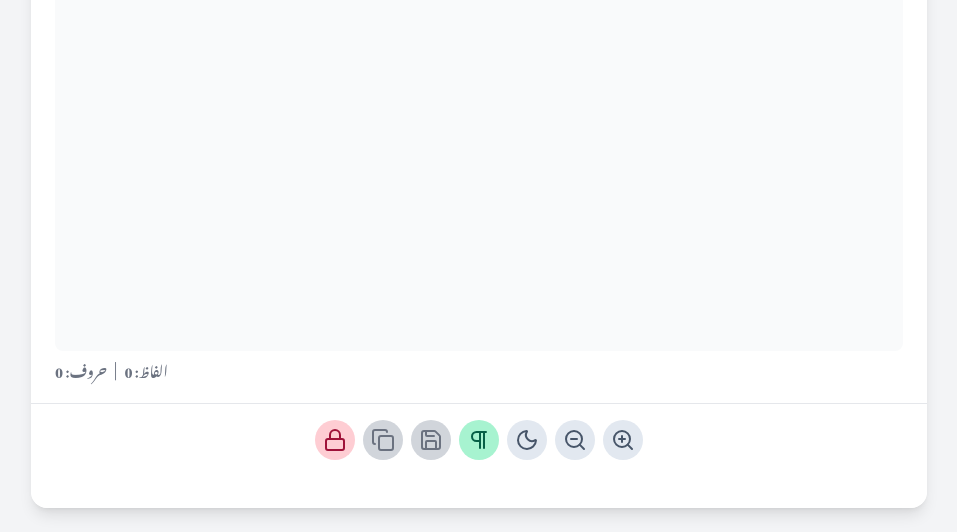
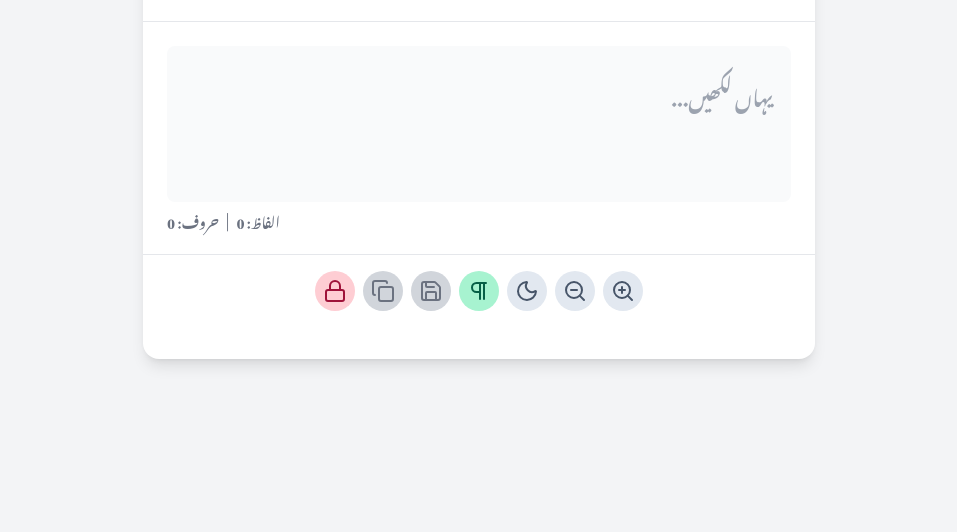
Before and after one commit to thezaid/urdu-font, a plain HTML site: page index.html in a window 1280 px wide. Shown: the part 268-800 px from the top of the page, without its empty margins (161-1118 px from the left). Drawn offline with nearby package versions, Linux system fonts and the light colour scheme; a web font is replaced by a local one.

Commit message:
Update index.html
Gemini pro again

```diff
--- a/index.html
+++ b/index.html
@@ -55,17 +55,18 @@
         }
     </style>
 </head>
-<body class="h-screen flex flex-col items-center justify-center p-4 sm:p-6 bg-gray-100 dark:bg-zinc-950 overflow-hidden">
+<body class="flex items-start sm:items-center justify-center min-h-screen p-4 bg-gray-100 dark:bg-zinc-950 overflow-hidden">
 
-    <div class="w-full max-w-4xl mx-auto h-full flex flex-col bg-white dark:bg-zinc-900 rounded-2xl shadow-lg overflow-hidden">
+    <div class="w-full max-w-2xl mx-auto h-[calc(var(--vh,1vh)*95)] sm:h-auto sm:max-h-[90vh]">
+        <div class="bg-white dark:bg-zinc-900 rounded-2xl shadow-lg overflow-hidden h-full flex flex-col">
             <div class="p-4 sm:p-6 border-b border-gray-200 dark:border-zinc-800 flex-shrink-0">
                 <h1 class="text-2xl sm:text-3xl font-bold text-gray-800 dark:text-gray-100 text-center urdu-text">اردو ٹیکسٹ ایڈیٹر</h1>
                 <p class="text-gray-500 dark:text-gray-400 text-center mt-2">Urdu Text Editor</p>
             </div>
 
-        <div class="flex-grow min-h-0 relative">
-            <div id="editor-container" class="absolute inset-0 flex flex-col p-4 sm:p-6">
-                <textarea id="urduInput" class="urdu-input w-full bg-gray-50 dark:bg-zinc-800 dark:text-gray-200 dark:placeholder-gray-400 rounded-lg border-2 border-transparent focus:border-blue-500 focus:ring-0 outline-none resize-none text-xl flex-grow p-4"></textarea>
+            <div class="p-4 sm:p-6 flex-grow min-h-0">
+                <div id="editor-container" class="h-full flex flex-col">
+                    <textarea id="urduInput" class="urdu-input w-full p-4 bg-gray-50 dark:bg-zinc-800 dark:text-gray-200 dark:placeholder-gray-400 rounded-lg border-2 border-transparent focus:border-blue-500 focus:ring-0 outline-none resize-none text-xl flex-grow" placeholder="یہاں لکھیں..."></textarea>
                     <!-- Character and Word Counter -->
                     <div id="text-stats" class="flex justify-end text-sm text-gray-500 dark:text-gray-400 mt-2 pr-1 urdu-text flex-shrink-0">
                         <span>الفاظ: 0</span>
@@ -73,13 +74,12 @@
                         <span>حروف: 0</span>
                     </div>
                 </div>
-            <div id="viewer-container" class="hidden absolute inset-0 flex flex-col p-4 sm:p-6">
-                <div id="lockedText" class="urdu-text w-full h-full bg-gray-50 dark:bg-zinc-800 dark:text-gray-200 rounded-lg text-xl overflow-y-auto p-4"></div>
+                <div id="viewer-container" class="hidden h-full">
+                    <div id="lockedText" class="urdu-text w-full h-full p-4 bg-gray-50 dark:bg-zinc-800 dark:text-gray-200 rounded-lg text-xl overflow-y-auto"></div>
                 </div>
             </div>
 
-        <div class="p-4 bg-white dark:bg-zinc-900 border-t border-gray-200 dark:border-zinc-800 flex flex-col justify-center items-center gap-2 rounded-b-2xl flex-shrink-0">
-            <div class="flex justify-center items-center gap-2">
+            <div class="p-4 bg-white dark:bg-zinc-900 border-t border-gray-200 dark:border-zinc-800 flex justify-center items-center gap-2 rounded-b-2xl flex-shrink-0">
                 <button id="toggleLockBtn" title="Lock/Edit" class="h-10 w-10 flex items-center justify-center bg-rose-200 text-rose-800 rounded-full hover:bg-rose-300 focus:outline-none focus:ring-4 focus:ring-rose-100 transition-all transform hover:scale-105">
                     <i data-lucide="lock" id="lockIcon"></i>
                     <i data-lucide="pencil" id="editIcon" class="hidden"></i>
@@ -105,7 +105,7 @@
                 </button>
             </div>
             <!-- Animated Feedback Message -->
-            <div id="feedback-message" class="text-center text-sm transition-opacity duration-300 opacity-0 h-6 pt-1"></div>
+            <div id="feedback-message" class="text-center text-sm p-2 h-8 transition-opacity duration-300 opacity-0"></div>
         </div>
     </div>
 
@@ -212,7 +212,7 @@
 
         function showFeedback(message, isError = false) {
             feedbackMessage.textContent = message;
-            feedbackMessage.className = `text-center text-sm transition-opacity duration-300 opacity-100 h-6 pt-1 ${isError ? 'text-red-500 dark:text-red-400' : 'text-green-600 dark:text-green-400'}`;
+            feedbackMessage.className = `text-center text-sm p-2 h-8 transition-opacity duration-300 opacity-100 ${isError ? 'text-red-500 dark:text-red-400' : 'text-green-600 dark:text-green-400'}`;
 
             setTimeout(() => {
                 feedbackMessage.classList.replace('opacity-100', 'opacity-0');
@@ -261,11 +261,11 @@
             element.innerHTML = `<div style="font-family: 'Noto Nastaliq Urdu', serif; direction: rtl; padding: 40px; font-size: 20px; white-space: pre-wrap; word-wrap: break-word;">${lockedText.innerText}</div>`;
 
             const opt = {
-                margin:      1,
-                filename:    'urdu-text.pdf',
-                image:       { type: 'jpeg', quality: 0.98 },
-                html2canvas: { scale: 2, useCORS: true, letterRendering: true },
-                jsPDF:       { unit: 'in', format: 'letter', orientation: 'portrait' }
+                margin:       1,
+                filename:     'urdu-text.pdf',
+                image:        { type: 'jpeg', quality: 0.98 },
+                html2canvas:  { scale: 2, useCORS: true, letterRendering: true },
+                jsPDF:        { unit: 'in', format: 'letter', orientation: 'portrait' }
             };
 
             showFeedback('پی ڈی ایف تیار کی جا رہی ہے...');
@@ -352,5 +352,6 @@
             lucide.createIcons();
         })();
     </script>
+
 </body>
 </html>
```
Lines whose indentation alone changed are shown as unchanged.
